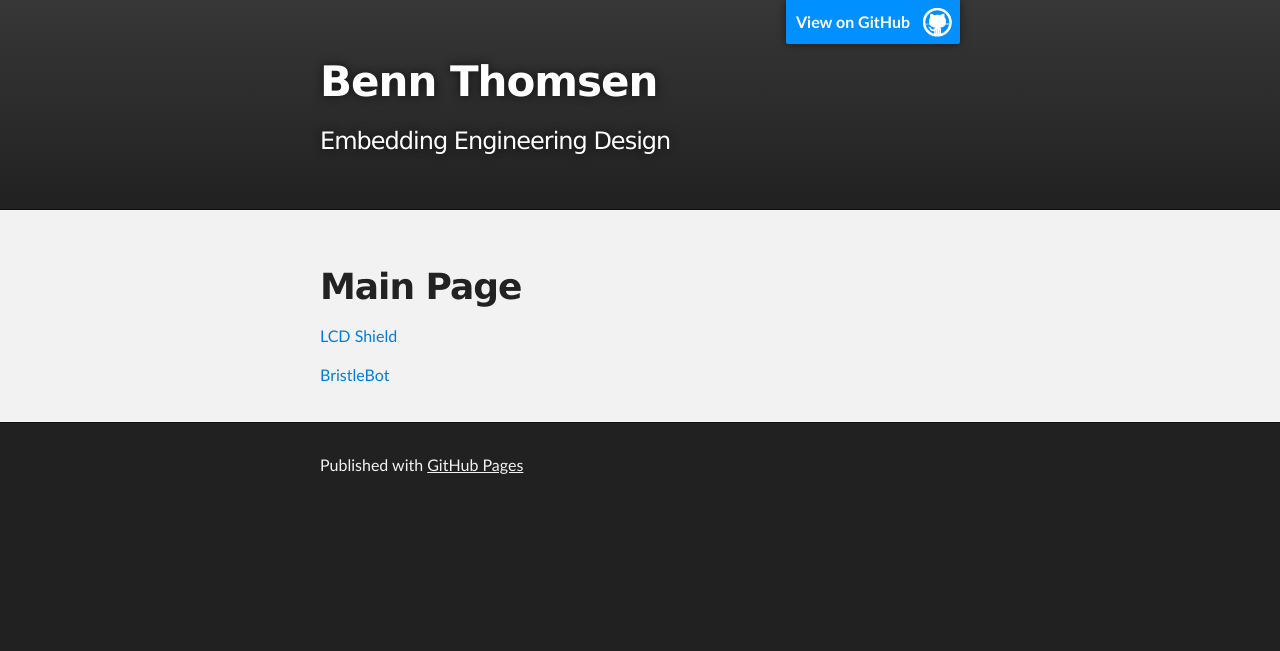
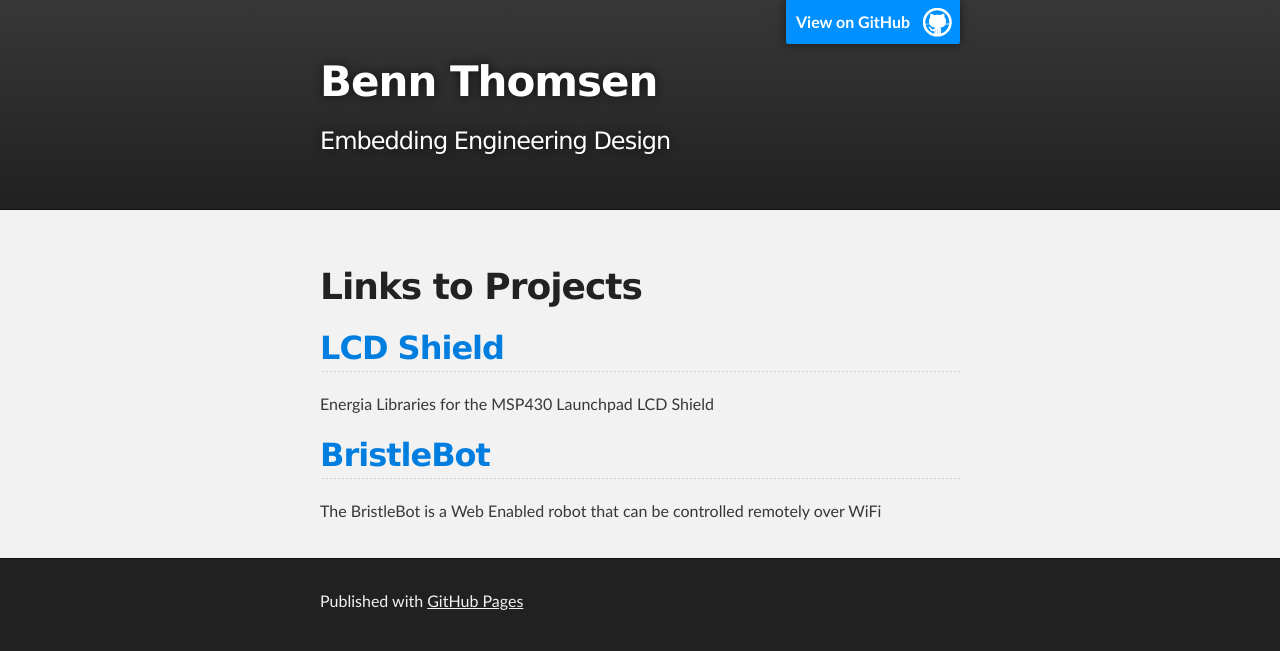
Before and after one commit to bennthomsen/bennthomsen.github.io, a plain HTML site: page index.html in a window 1280 px wide. Drawn offline with Linux system fonts and the light colour scheme.

Commit message:
Update index.html

```diff
--- a/index.html
+++ b/index.html
@@ -28,10 +28,12 @@
     <div id="main_content_wrap" class="outer">
       <section id="main_content" class="inner">
         <h1>
-<a id="main-page" class="anchor" href="#main-page" aria-hidden="true"><span aria-hidden="true" class="octicon octicon-link"></span></a>Main Page</h1>
+<a id="main-page" class="anchor" href="#main-page" aria-hidden="true"><span aria-hidden="true" class="octicon octicon-link"></span></a>Links to Projects</h1>
 
-        <p><a href="http://bennthomsen.github.io/MSP430LaunchPad-LCDShield">LCD Shield</a></p>
-        <p><a href="https://bennthomsen.github.io/ESP8266-BristleBot/">BristleBot</a></p>
+        <h2><a href="http://bennthomsen.github.io/MSP430LaunchPad-LCDShield">LCD Shield</a></h2>
+        <p>Energia Libraries for the MSP430 Launchpad LCD Shield</p>
+        <h2><a href="https://bennthomsen.github.io/ESP8266-BristleBot/">BristleBot</a></h2>
+        <p>The BristleBot is a Web Enabled robot that can be controlled remotely over WiFi</p>
       </section>
     </div>
 
```
